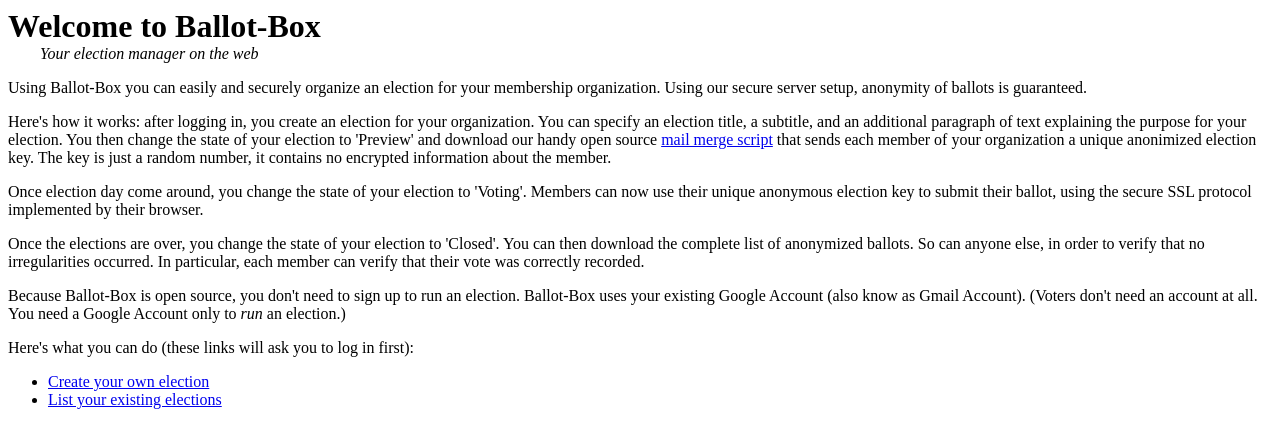
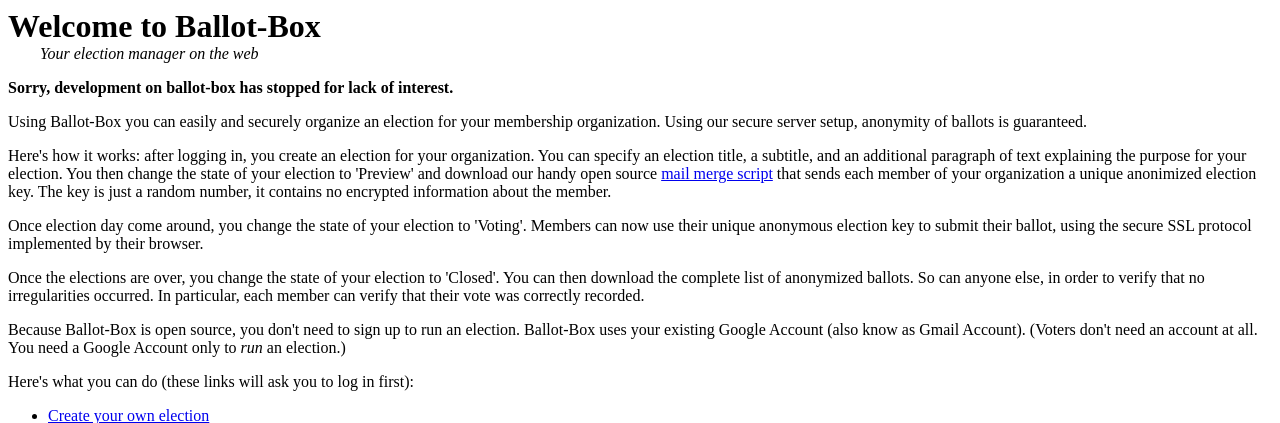
Before and after one commit to gvanrossum/ballot-box, a Python web app: template templates/index.html in a window 1280 px wide. Shown: the top 423 px of the page. Run offline with Jinja, Linux system fonts and the light colour scheme; the template is opened without the code that fills it, so the values that code supplies are empty.

Commit message:
Indicate development has stopped.

```diff
--- a/index.yaml
+++ b/index.yaml
@@ -10,13 +10,11 @@ indexes:
 # automatically uploaded to the admin console when you next deploy
 # your application using appcfg.py.
 
-# Unused in query history -- copied from input.
 - kind: Voter
   properties:
   - name: election
   - name: key_b
 
-# Used 14 times in query history.
 - kind: Voter
   properties:
   - name: election
--- a/templates/index.html
+++ b/templates/index.html
@@ -1,5 +1,7 @@
 <h1 style="margin-bottom: 0">Welcome to Ballot-Box</h1>
 <div style="margin-left: 2em"><i>Your election manager on the web</i></div>
+
+<p><b>Sorry, development on ballot-box has stopped for lack of interest.</b>
 
 <p>Using Ballot-Box you can easily and securely organize an election
 for your membership organization.  Using our secure server setup,
```
